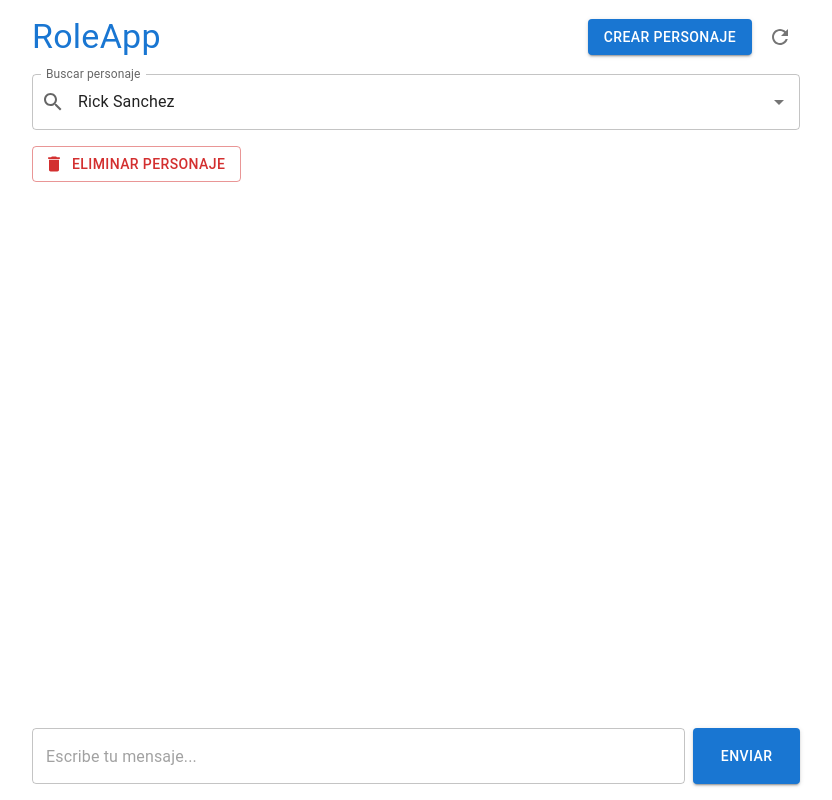
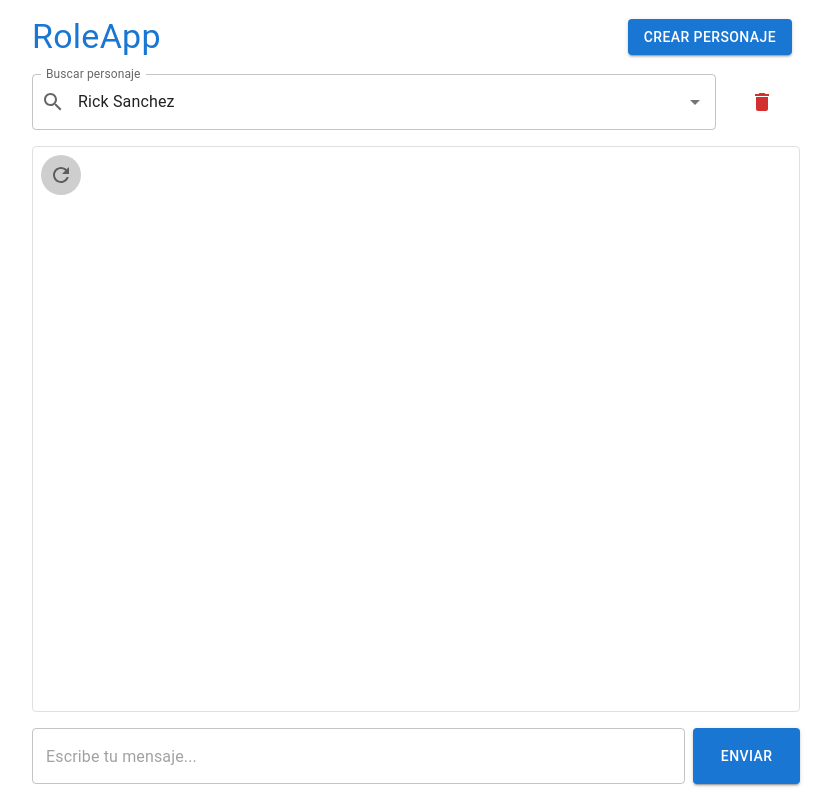
Before and after one commit to maikover/roleapp, a React (Vite) app: page / in a window 1280 px wide. Shown: the whole page, without its empty margins (224-1056 px from the left). Built offline with nearby package versions, Linux system fonts and the light colour scheme.

Commit message:
ajustes ui

```diff
--- a/src/App.jsx
+++ b/src/App.jsx
@@ -244,7 +244,6 @@ function App() {
         }}>
           RoleApp
         </Typography>
-        <Box>
         <Button
           variant="contained"
           onClick={() => setTabIndex(tabIndex === 0 ? 1 : 0)}
@@ -258,14 +257,12 @@ function App() {
         >
           {tabIndex === 0 ? 'Crear Personaje' : 'Seleccionar Personaje'}
         </Button>
-          <IconButton onClick={handleNewChat}>
-            <Refresh />
-          </IconButton>
-        </Box>
       </Box>
 
       {tabIndex === 0 ? (
         <Box sx={{ mb: 2 }}>
+          <Box sx={{ display: 'flex', alignItems: 'center', gap: 1 }}>
+            <Box sx={{ flex: 0.9 }}>
               <Autocomplete
                 value={character}
                 onChange={(event, newValue) => {
@@ -289,6 +286,7 @@ function App() {
                         </>
                       )
                     }}
+                    fullWidth
                   />
                 )}
                 renderOption={(props, option) => (
@@ -298,21 +296,19 @@ function App() {
                     </Typography>
                   </Box>
                 )}
-            sx={{ mb: 2 }}
               />
-
-          <Box sx={{ mt: 2, display: 'flex', gap: 1 }}>
-            <Button
-              variant="outlined"
+            </Box>
+            <Box sx={{ flex: 0.1, display: 'flex', justifyContent: 'center' }}>
+              <IconButton
                 color="error"
-              startIcon={<Delete />}
                 onClick={() => {
                   setCharacters(prev => prev.filter(c => c.name !== character.name));
                   setCharacter(characters[0]);
                 }}
               >
-              Eliminar personaje
-            </Button>
+                <Delete />
+              </IconButton>
+            </Box>
           </Box>
         </Box>
       ) : (
@@ -341,7 +337,29 @@ function App() {
         </Box>
       )}
 
-      <Box sx={{ flex: 1, overflowY: 'auto', mb: 2 }}>
+      <Box sx={{
+        flex: 1,
+        overflowY: 'auto',
+        mb: 2,
+        border: '1px solid #e0e0e0',
+        borderRadius: '4px',
+        position: 'relative'
+      }}>
+        <IconButton
+          onClick={handleNewChat}
+          sx={{
+            position: 'absolute',
+            top: 8,
+            left: 8,
+            zIndex: 1,
+            backgroundColor: 'rgba(158, 158, 158, 0.5)',
+            '&:hover': {
+              backgroundColor: 'rgba(158, 158, 158, 0.7)'
+            }
+          }}
+        >
+          <Refresh />
+        </IconButton>
         <List>
           {messages.map((msg, index) => (
             <ListItem key={index} sx={{
```
Lines whose indentation alone changed are shown as unchanged.
